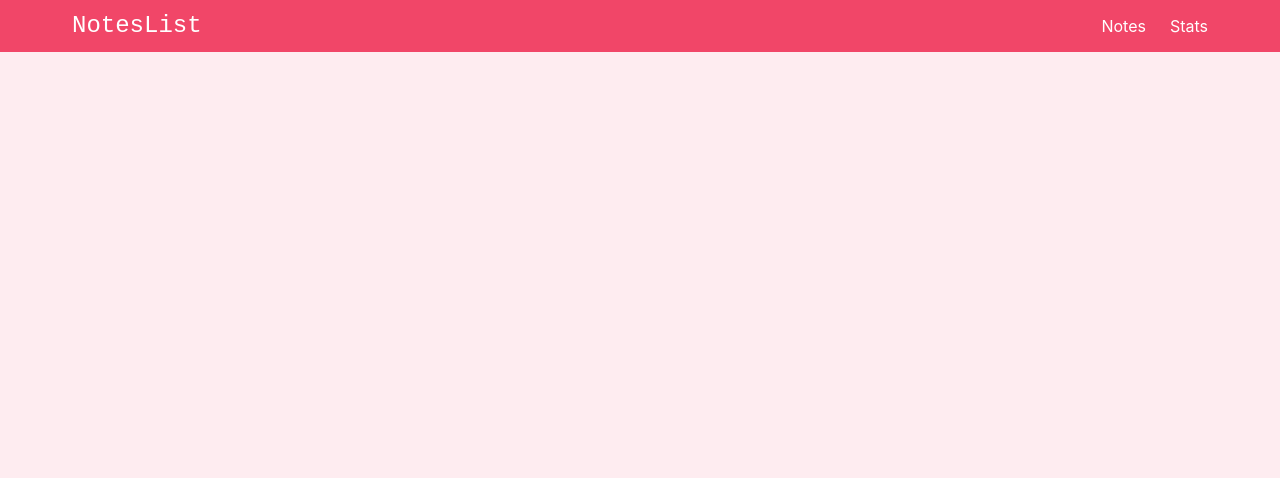
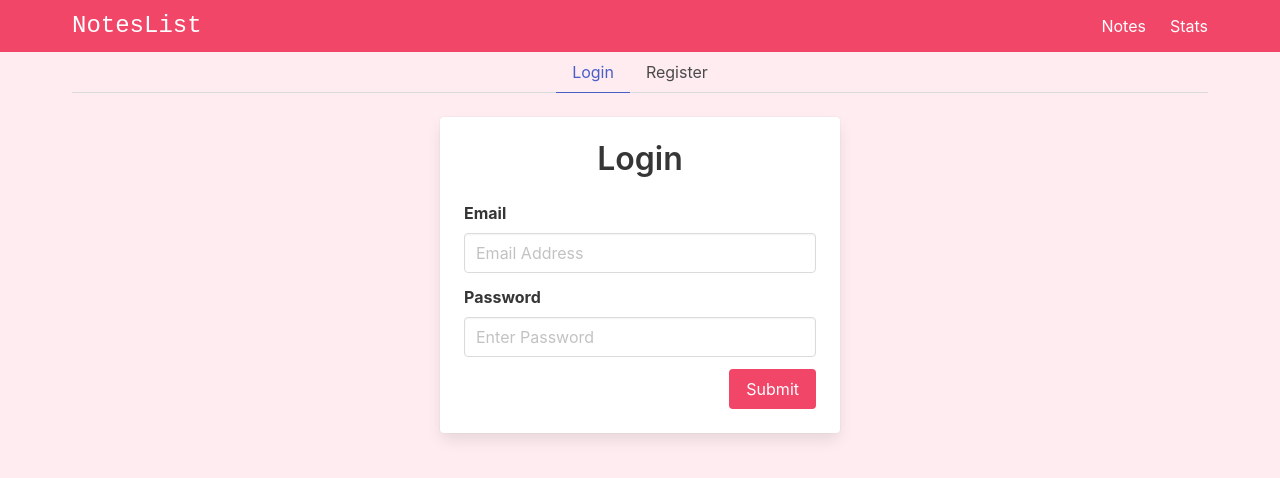
Before and after one commit to leelanarasimha/noteslist-vue, a Vue app: page /#/auth in a window 1280 px wide. Shown: the top 478 px of the page. Built offline with nearby package versions, Linux system fonts and the light colour scheme; no server answers; the database is empty.

Commit message:
Login page design

```diff
--- /dev/null
+++ b/src/Views/AuthView.vue
@@ -0,0 +1,51 @@
+<template>
+  <div>
+    <div class="tabs is-centered">
+      <ul>
+        <li :class="{ 'is-active': !register }"><a @click.prevent="register = false">Login</a></li>
+        <li :class="{ 'is-active': register }"><a @click.prevent="register = true">Register</a></li>
+      </ul>
+    </div>
+
+    <form>
+      <div class="card auth-form">
+        <div class="card-content">
+          <div class="title has-text-centered">Login</div>
+          <div class="content">
+            <div class="field">
+              <label class="label">Email</label>
+              <div class="control">
+                <input class="input" type="email" placeholder="Email Address" />
+              </div>
+            </div>
+            <div class="field">
+              <label class="label">Password</label>
+              <div class="control">
+                <input class="input" type="Password" placeholder="Enter Password" />
+              </div>
+            </div>
+
+            <div class="field is-grouped is-grouped-right">
+              <p class="control">
+                <a class="button is-danger"> Submit </a>
+              </p>
+            </div>
+          </div>
+        </div>
+      </div>
+    </form>
+  </div>
+</template>
+
+<script setup>
+  import { ref } from 'vue';
+
+  const register = ref(false);
+</script>
+
+<style scoped>
+  .auth-form {
+    max-width: 400px;
+    margin: 0 auto;
+  }
+</style>
--- a/src/Views/NotesView.vue
+++ b/src/Views/NotesView.vue
@@ -13,7 +13,10 @@
     <SingleNote v-for="note in notes" :key="note.id" :note="note" />
   </template>
 
-  <div class="has-text-centered py-6 is-size-4 has-text-grey-light is-family-monospace" v-if="!notes.length">
+  <div
+    class="has-text-centered py-6 is-size-4 has-text-grey-light is-family-monospace"
+    v-if="!notes.length && notesStore.notesLoaded"
+  >
     No Notes Added here yet!!
   </div>
 </template>
--- a/src/router/index.js
+++ b/src/router/index.js
@@ -3,6 +3,7 @@ import { createRouter, createWebHashHistory } from 'vue-router';
 import NotesView from '../Views/NotesView.vue';
 import StatsView from '../Views/StatsView.vue';
 import EditNoteView from '../Views/EditNoteView.vue';
+import AuthView from '../Views/AuthView.vue';
 
 const routes = [
   {
@@ -19,6 +20,11 @@ const routes = [
     path: '/stats',
     component: StatsView,
     name: 'stats'
+  },
+  {
+    path: '/auth',
+    component: AuthView,
+    name: 'auth'
   }
 ];
 
```
